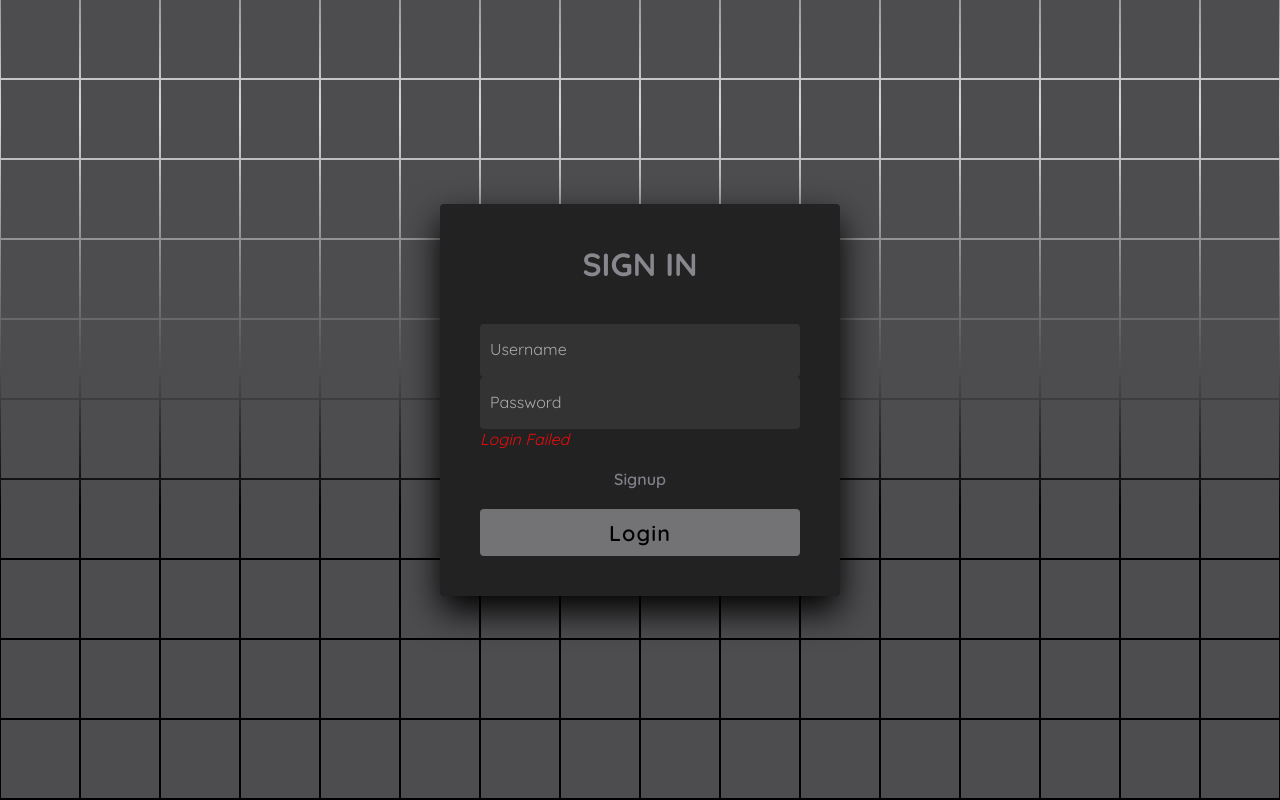
After one commit to s27dsam/Private-Web-Blog-, a FastAPI app: template templates/loginf.html in a window 1280 px wide. The commit adds this page. Run offline with FastAPI, Linux system fonts and the light colour scheme; the template is opened without the code that fills it, so the values that code supplies are empty.

Commit message:
add a login failed option

```diff
--- a/main.py
+++ b/main.py
@@ -46,7 +46,7 @@ async def login(request: Request, username: str = Form(...), password: str = For
     if check_credentials(username, password):
         return RedirectResponse(url="/posts", status_code=303)
     else:
-        return RedirectResponse(url="/", status_code=303)
+        return templates.TemplateResponse("loginf.html", {"request": request})
 
 
 @app.get("/posts", response_class=HTMLResponse)
--- a/static/login_style.css
+++ b/static/login_style.css
@@ -180,3 +180,8 @@ input[type="submit"]:active
     height: calc(20vw - 2px);
   }
 }
+
+.loginf i {
+    color: #EC0B0B;
+    font-family: 'Quicksand', sans-serif;
+}
--- a/static/main.js
+++ b/static/main.js
@@ -11,7 +11,7 @@ function toggleCommentForm(index) {
 
 function openEmailClient() {
         var subject = "New Signup Request";
-        var body = "Hello, I'm interested in signing up. Please send me more information.";
+        var body = "Make your case below as to why you should be allowed to join the form.";
         var mailtoLink = "mailto:s2711dsam@gmail.com?subject=" + encodeURIComponent(subject) + "&body=" + encodeURIComponent(body);
 
 
--- a/static/style.css
+++ b/static/style.css
@@ -23,10 +23,10 @@ a:hover {
     top: 20px;
     right: 20px;
     background-color: #ff4500;
-    color: white;
+    color: black;
     padding: 10px 20px;
     border: none;
-    border-radius: 4px;
+    border-radius: 10px;
     cursor: pointer;
     font-weight: bold;
     transition: background-color 0.3s;
--- /dev/null
+++ b/templates/loginf.html
@@ -0,0 +1,77 @@
+<!DOCTYPE html>
+<html>
+<head>
+    <link rel="stylesheet" type="text/css" href="/static/login_style.css">
+    <title>Login</title>
+</head>
+<body>
+    <section>
+        <section> <span></span> <span></span> <span></span> <span></span>
+            <span></span> <span></span> <span></span> <span></span> <span>
+            </span> <span></span> <span></span> <span></span> <span></span>
+            <span></span> <span></span> <span></span> <span></span> <span>
+            </span> <span></span> <span></span> <span></span> <span></span>
+            <span></span> <span></span> <span></span> <span></span> <span>
+            </span> <span></span> <span></span> <span></span> <span></span>
+            <span></span> <span></span> <span></span> <span></span> <span>
+            </span> <span></span> <span></span> <span></span> <span></span>
+            <span></span> <span></span> <span></span> <span></span> <span></span>
+            <span></span> <span></span> <span></span> <span></span> <span></span>
+            <span></span> <span></span> <span></span> <span></span> <span></span>
+            <span></span> <span></span> <span></span> <span></span> <span></span>
+            <span></span> <span></span> <span></span> <span></span> <span></span>
+            <span></span> <span></span> <span></span> <span></span> <span></span>
+            <span></span> <span></span> <span></span> <span></span> <span></span>
+            <span></span> <span></span> <span></span> <span></span> <span></span>
+            <span></span> <span></span> <span></span> <span></span> <span></span>
+            <span></span> <span></span> <span></span> <span></span> <span></span>
+            <span></span> <span></span> <span></span> <span></span> <span></span>
+            <span></span> <span></span> <span></span> <span></span> <span></span>
+            <span></span> <span></span> <span></span> <span></span> <span></span>
+            <span></span> <span></span> <span></span> <span></span> <span></span>
+            <span></span> <span></span> <span></span> <span></span> <span></span>
+            <span></span> <span></span> <span></span> <span></span> <span></span>
+            <span></span> <span></span> <span></span> <span></span> <span></span>
+            <span></span> <span></span> <span></span> <span></span> <span></span>
+            <span></span> <span></span> <span></span> <span></span> <span></span>
+            <span></span> <span></span> <span></span> <span></span> <span></span>
+            <span></span> <span></span> <span></span> <span></span> <span></span>
+            <span></span> <span></span> <span></span> <span></span> <span></span>
+            <span></span> <span></span> <span></span> <span></span> <span></span>
+            <span></span> <span></span> <span></span> <span></span> <span></span> <span></span> <span></span> <span></span> <span></span> <span></span> <span></span> <span></span> <span></span> <span></span> <span></span> <span></span> <span></span> <span></span> <span></span> <span></span> <span></span> <span></span> <span></span> <span></span> <span></span> <span></span> <span></span> <span></span> <span></span> <span></span> <span></span> <span></span> <span></span> <span></span> <span></span> <span></span> <span></span> <span></span> <span></span> <span></span> <span></span> <span></span> <span></span> <span></span> <span></span> <span></span> <span></span> <span></span> <span></span> <span></span> <span></span> <span></span> <span></span> <span></span> <span></span> <span></span> <span></span> <span></span> <span></span> <span></span> <span></span> <span></span> <span></span> <span></span> <span></span> <span></span> <span></span> <span></span> <span></span> <span></span> <span></span> <span></span> <span></span> <span></span> <span></span> <span></span> <span></span> <span></span> <span></span> <span></span> <span></span> <span></span> <span></span> <span></span> <span></span> <span></span> <span></span> <span></span> <span></span> <span></span> <span></span> <span></span> <span></span> <span></span> <span></span> <span></span> <span></span> <span></span> <span></span> <span></span> <span></span> <span></span> <span></span> <span></span> <span></span>
+
+
+        <div class="signin">
+            <div class="content">
+                <h2>Sign In</h2>
+                <div class="form">
+                    <form action="/login" method="post">
+                        <div class="inputBox">
+                            <input type="text" name="username" required>
+                            <i>Username</i>
+                        </div>
+                        <div class="inputBox">
+                            <input type="password" name="password" required>
+                            <i>Password</i>
+                        </div>
+                        <div class="loginf">
+                            <i> Login Failed </i>
+                        </div>
+                        <br>
+                        <div class="links">
+                        <br>
+                            <a href="#" onclick="openEmailClient()">Signup</a>
+                            <script src="/static/main.js"></script>
+                            <br>
+                            <br>
+                        </div>
+                        <div class="inputBox">
+                            <input type="submit" value="Login">
+                        </div>
+                    </form>
+                </div>
+            </div>
+        </div>
+    </section>
+</body>
+</html>
```
